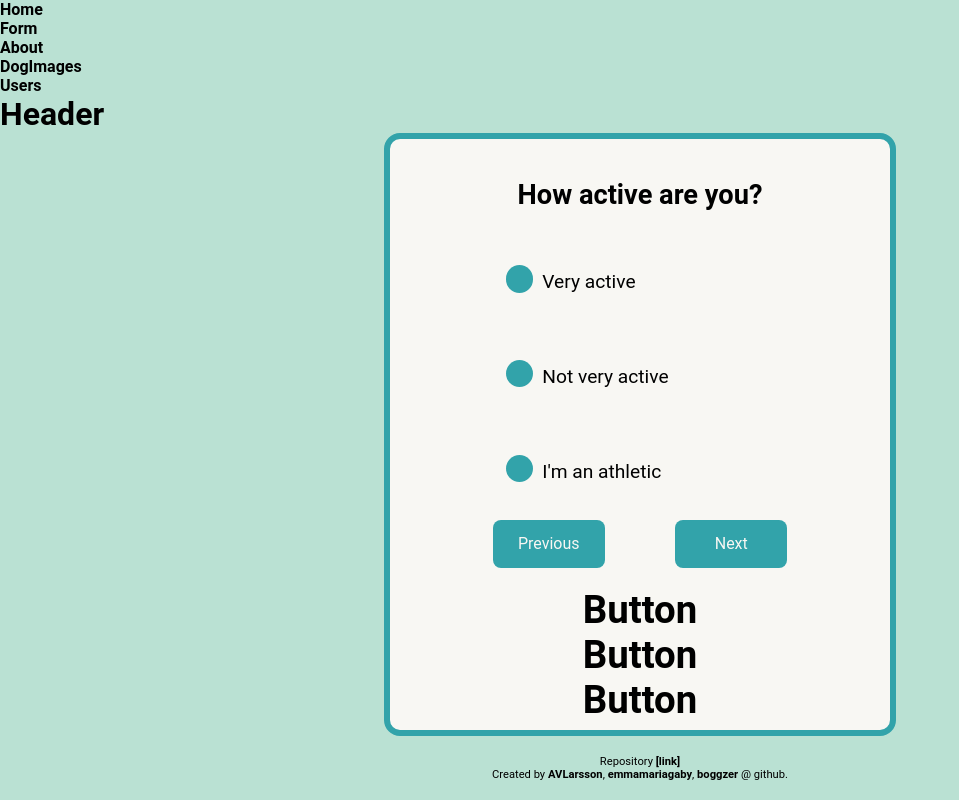
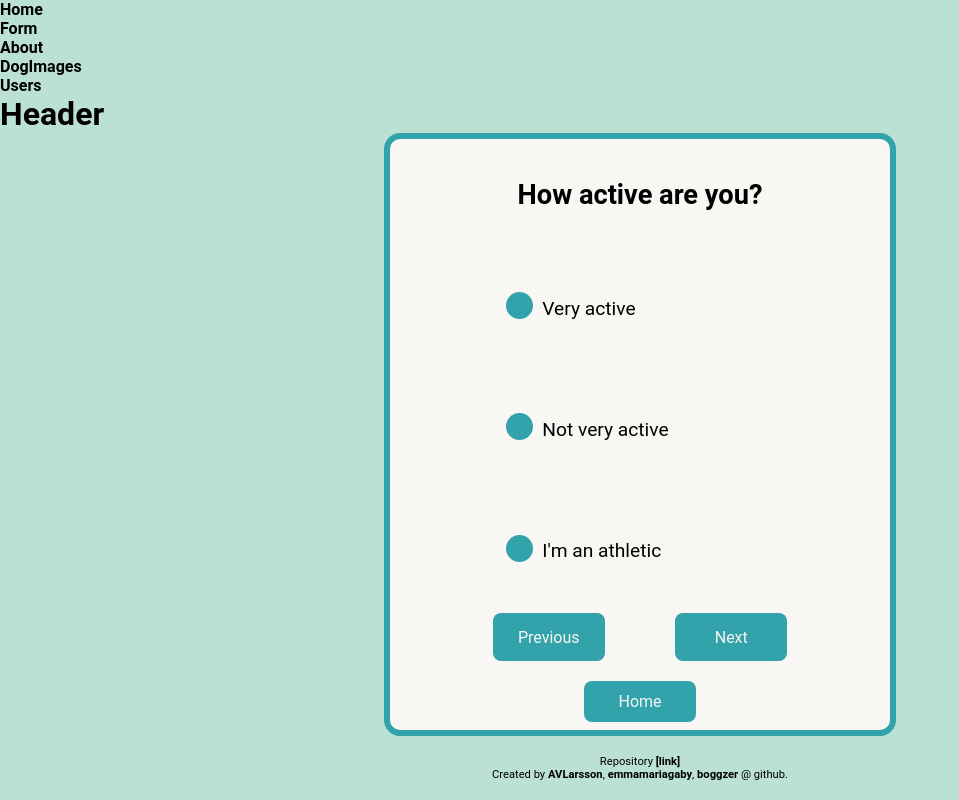
Before and after one commit to emmamariagaby/dawg-finder, a React app: page /form in a window 1280 px wide. Shown: the whole page, without its empty margins (0-959 px from the left). Built offline with nearby package versions, Linux system fonts and the light colour scheme.

Commit message:
Button setup done! Button logic almost done.

```diff
--- a/src/components/Button.tsx
+++ b/src/components/Button.tsx
@@ -1,12 +1,41 @@
 import * as React from "react";
+import PropTypes from 'prop-types'
+import { withRouter } from 'react-router'
 
-class Button extends React.Component {
-    render() {
-        return (
-          <h1> Button </h1>
+// class Button extends React.Component {
+//     render() {
+//         return (
+//           <button> Button </button>
 
-        );
-    }
+//         );
+//     }
+// }
+
+const LinkButton = (props) => {
+  const {
+    history,
+    location,
+    match,
+    staticContext,
+    to,
+    onClick,
+    // ⬆ filtering out props that `button` doesn’t know what to do with.
+    ...rest
+  } = props
+  return (
+    <button
+      {...rest} // `children` is just another prop!
+      onClick={(event) => {
+        onClick && onClick(event)
+        history.push(to)
+      }}
+    />
+  )
 }
 
-export default Button;
+LinkButton.propTypes = {
+  to: PropTypes.string.isRequired,
+  children: PropTypes.node.isRequired
+}
+
+export default withRouter(LinkButton)
--- a/src/components/screens/DogScreen.tsx
+++ b/src/components/screens/DogScreen.tsx
@@ -16,7 +16,7 @@ render() {
         <Header />
         <Container>
             {/* <DogImages /> */}
-            <Button />
+             <Button to='/home'>Home</Button>
         </Container>
         <Footer />
         </>
--- a/src/components/screens/FormScreen.tsx
+++ b/src/components/screens/FormScreen.tsx
@@ -7,7 +7,7 @@ import Button from "../Button";
 import Footer from "../Footer";
 
  /**
- * Form kommer fram när containern är färdig. Just nu syns inte form alls om man inte flyttar den ut ur "container"
+ *
  *
  */
 class FormScreen extends React.Component {
@@ -18,9 +18,7 @@ render() {
         <Header />
         <Container>
             <Form />
-            <Button />
-            <Button />
-            <Button />
+            <Button to='/home'>Home</Button>
         </Container>
         <Footer />
         </>
--- a/src/components/screens/Home.tsx
+++ b/src/components/screens/Home.tsx
@@ -12,8 +12,8 @@ render() {
         <>
         <Header />
         <Container>
-            <Button />
-            <Button />
+            <Button to='/form'>Form</Button>
+            <Button to='/dogscreen'>Dog Page</Button>
         </Container>
         <Footer />
         </>
--- a/src/components/screens/ResultScreen.tsx
+++ b/src/components/screens/ResultScreen.tsx
@@ -16,7 +16,8 @@ render() {
         <Header />
         <Container>
             <ResultsContainer result="jakt" />
-            <Button />
+            <Button to='/form'>Do the test again!</Button>
+            <Button to='/dogscreen'>Dog Page</Button>
         </Container>
         <Footer />
         </>
--- a/src/index.tsx
+++ b/src/index.tsx
@@ -31,16 +31,16 @@ ReactDOM.render(
         <nav>
           <ul>
             <li>
-              <Link to="/Home">Home</Link>
+              <Link to="/home">Home</Link>
             </li>
              <li>
-              <Link to="/Form">Form</Link>
+              <Link to="/form">Form</Link>
             </li>
             <li>
               <Link to="/results">About</Link>
             </li>
             <li>
-              <Link to="/DogScreen">DogImages</Link>
+              <Link to="/dogscreen">DogImages</Link>
             </li>
             <li>
               <Link to="/footer">Users</Link>
@@ -51,16 +51,16 @@ ReactDOM.render(
         {/* A <Switch> looks through its children <Route>s and
             renders the first one that matches the current URL. */}
         <Switch>
-          <Route path="/Home">
+          <Route path="/home">
             <Home />
           </Route>
-           <Route path="/Form">
+           <Route path="/form">
             <FormScreen />
           </Route>
           <Route path="/results">
             <ResultScreen />
           </Route>
-          <Route path="/DogScreen">
+          <Route path="/dogscreen">
             <DogScreen />
           </Route>
           <Route path="/footer">
```
